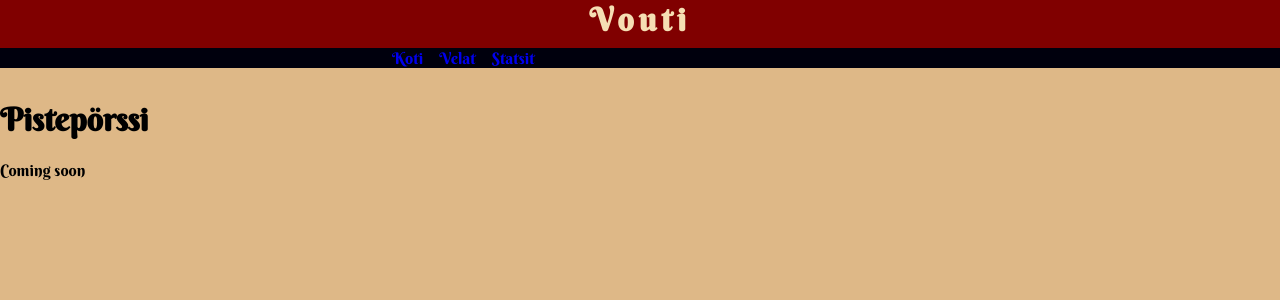
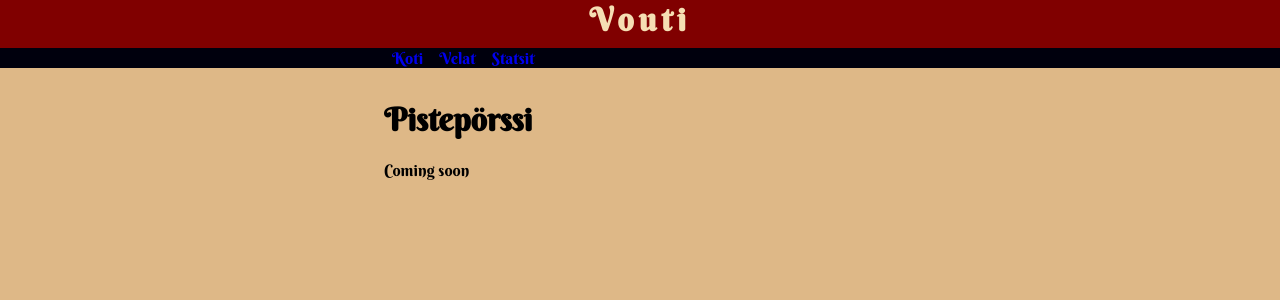
Before and after one commit to teepiik/vouti-frontend, a React (Create React App) app: page /stats in a window 1280 px wide. Shown: the top 300 px of the page. Built offline with nearby package versions, Linux system fonts and the light colour scheme; no server answers.

Commit message:
fix page positioning bug with scrollbar

```diff
--- a/src/App.tsx
+++ b/src/App.tsx
@@ -61,6 +61,7 @@ const GlobalStyle = createGlobalStyle`
     font-family: 'Berkshire Swash', cursive;
     margin: 0;
     padding: 0;
+    overflow-y: overlay;
   }
 
   div {
--- a/src/Components/Header.tsx
+++ b/src/Components/Header.tsx
@@ -30,10 +30,8 @@ export const Header: React.FC = () => {
 const HeaderWrapper = styled.header`
   position: sticky;
   top: 0;
-  padding: 0;
   border-bottom: red;
   z-index: 10;
-  margin: auto;
   margin-bottom: 2rem;
 `
 
@@ -54,9 +52,7 @@ const NavBarWrapper = styled.div`
   color: wheat;
 `
 
-const Menubar = styled.nav`
-  display: inline-block;
-`
+const Menubar = styled.nav``
 
 const NavButton = styled.span`
   padding: 0.5em;
--- a/src/Components/Statistics.tsx
+++ b/src/Components/Statistics.tsx
@@ -16,4 +16,7 @@ export const Statistics: React.FC<Props> = ({ analytics }) => {
   )
 }
 
-const Statspage = styled.div``
+const Statspage = styled.div`
+  margin: auto;
+  max-width: 32rem;
+`
```
